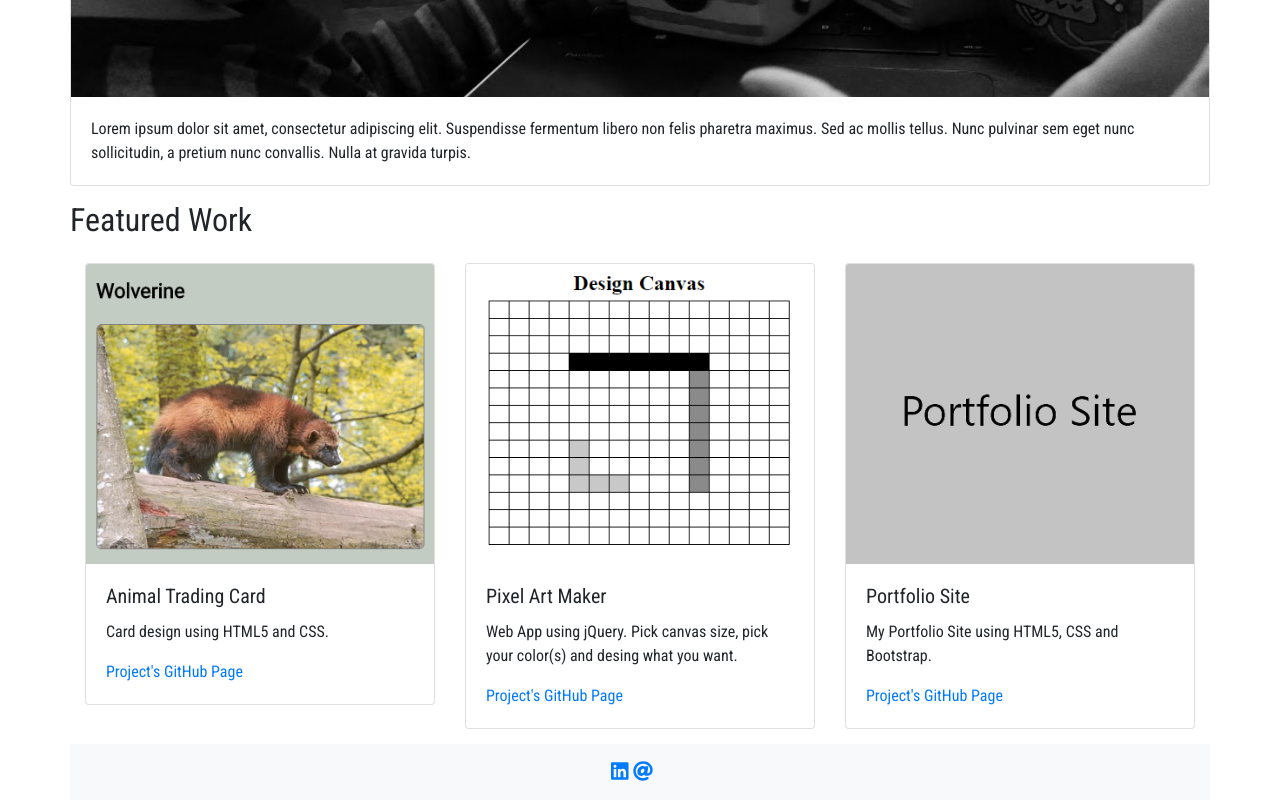
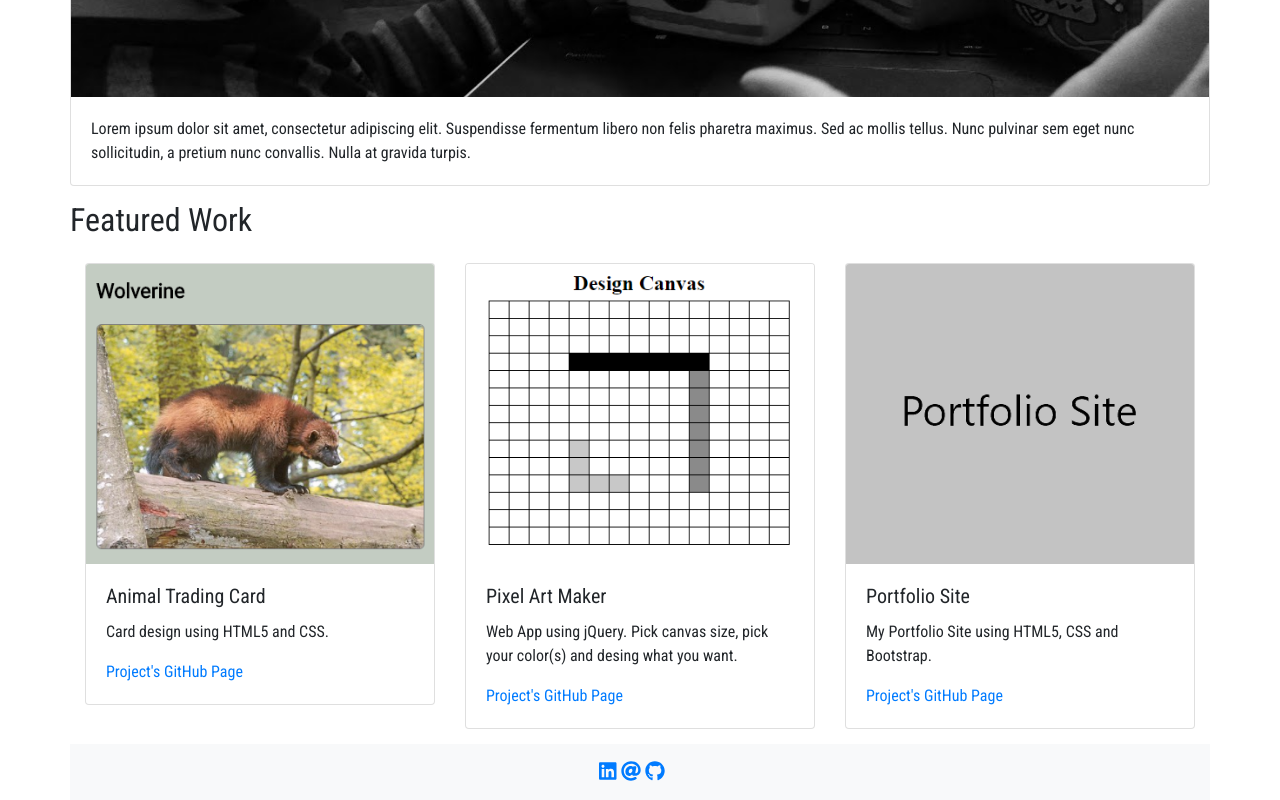
Before and after one commit to marmik87/portfolio-site, a plain HTML site: page index.html in a window 1280 px wide. Shown: the part 537-1337 px from the top of the page. Drawn offline with nearby package versions, Linux system fonts and the light colour scheme.

Commit message:
github profile link added

```diff
--- a/index.html
+++ b/index.html
@@ -85,6 +85,7 @@
       <div class="navbar-brand">
         <a href="http://www.linkedin.com/in/marketamikesova" target="_blank"><i class="fab fa-linkedin"></i></a>
         <a href="mailto:marketa@mikesovi.com"><i class="fas fa-at"></i></a>
+        <a href="https://github.com/marmik87" target="_blank"><i class="fab fa-github"></i></a>
       </div>
     </nav>
   </footer>
```
